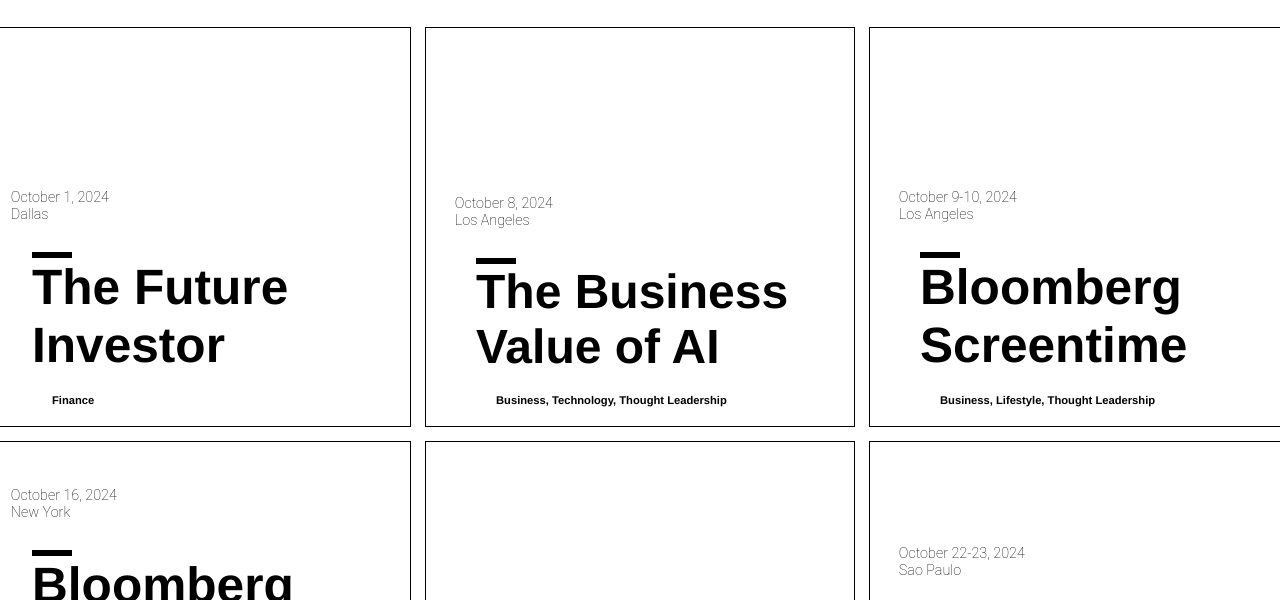
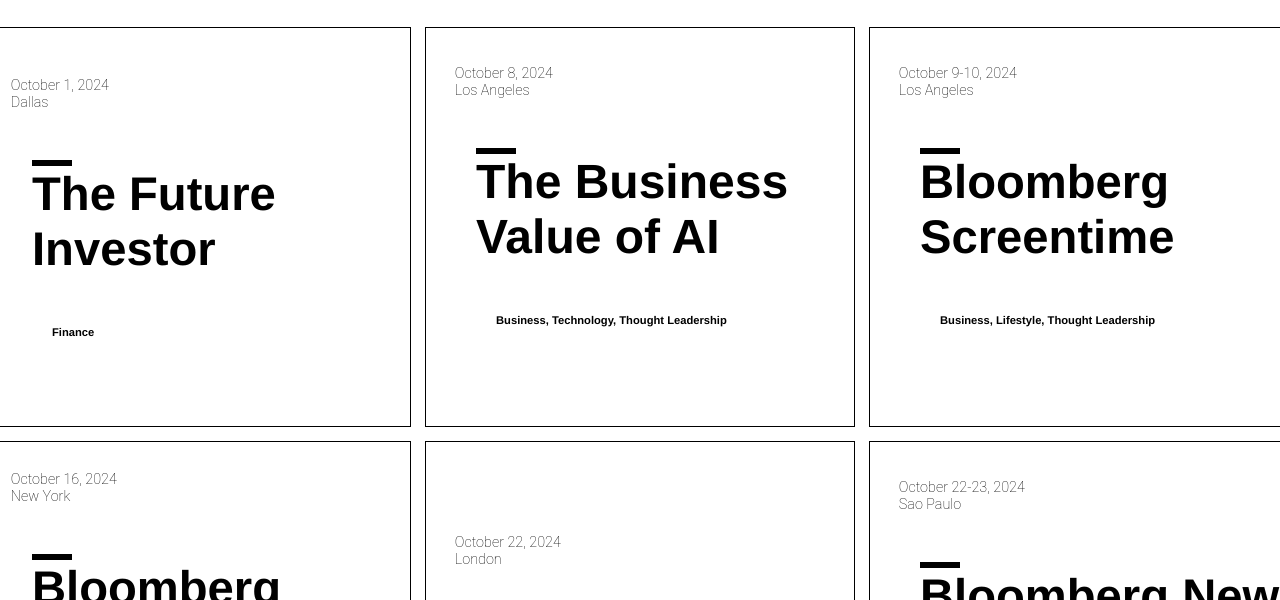
Before and after one commit to AnwaarCodes/bazm-e-bme, a plain HTML site: page events.html in a window 1280 px wide. Shown: the part 127-727 px from the top of the page. Drawn offline with Linux system fonts and the light colour scheme.

Commit message:
feature/events

```diff
--- a/css/events.css
+++ b/css/events.css
@@ -300,22 +300,28 @@
     font-weight: 100;
     font-style: normal;
     margin: 2em;
+    position: relative;
+    z-index: 2;
 }
 
 .event-title {
-    font-size: 3.1rem;
+    font-size: 2.95rem;
     font-weight: bold;
     font-family: "TiemposTextWeb", Helvetica, Arial, sans-serif;
     font-weight: 800;
     font-style: normal;
-    margin-bottom: 20px;
+    margin-bottom: 50px;
+}
+.event-card-1{
+    padding-top: 20px;
 }
 
 .event-card-part{
-    gap: 40px;
+    gap: 90px;
     margin-left: 50px;
     position: relative;
     z-index: 2;
+    margin-top: 20px;
 }
 .event-card-part hr{
  width: 40px;
@@ -337,7 +343,7 @@
     font-family: "TiemposTextWeb", Helvetica, Arial, sans-serif;
     font-weight: 600;
     font-style: normal;
-    padding-bottom: 20px;
+    padding-bottom: 100px;
     margin-left: 70px;
     position: relative;
     z-index: 2;
@@ -354,12 +360,18 @@
     transition: opacity 0.3s ease;
 
 }
-/* .event-card:hover p{
+
+.event-card:hover .event-date,
+.event-card:hover .event-card-part,
+.event-card:hover .event-category {
+    color: white;
+}
+.event-card:hover p{
  color: white;
 }
 .event-card:hover hr{
     background-color: white;
-   } */
+   }
 
 .event-card-1 img {
     /* background-image: url('../images/Future-of-Investing.jpg');
```
